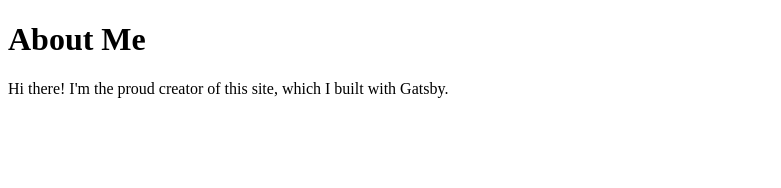
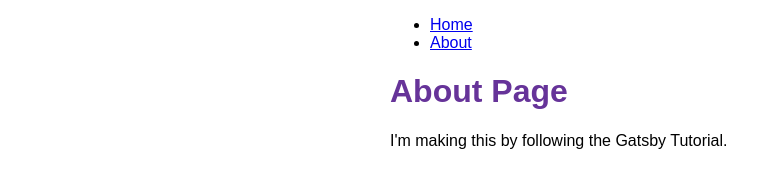
Before and after one commit to serktech/gatsby-v4-docs, a Gatsby site: page /about in a window 1280 px wide. Shown: the whole page, without its empty margins (0-781 px from the left). Built offline with nearby package versions, Linux system fonts and the light colour scheme; Gatsby itself is replaced by a stand-in of ours.

Commit message:
Use and Style React Components about page

```diff
--- a/src/pages/about.js
+++ b/src/pages/about.js
@@ -1,13 +1,12 @@
 // Step 1: Import React
 import * as React from 'react'
+import Layout from "../components/layout";
 // Step 2: Define your component
 const AboutPage = () => {
     return (
-        <main>
-            <title>About Me</title>
-            <h1>About Me</h1>
-            <p>Hi there! I'm the proud creator of this site, which I built with Gatsby.</p>
-        </main>
+        <Layout pageTitle="About Page">
+            <p>I'm making this by following the Gatsby Tutorial.</p>
+        </Layout>
     )
 }
 // Step 3: Export your component
```
